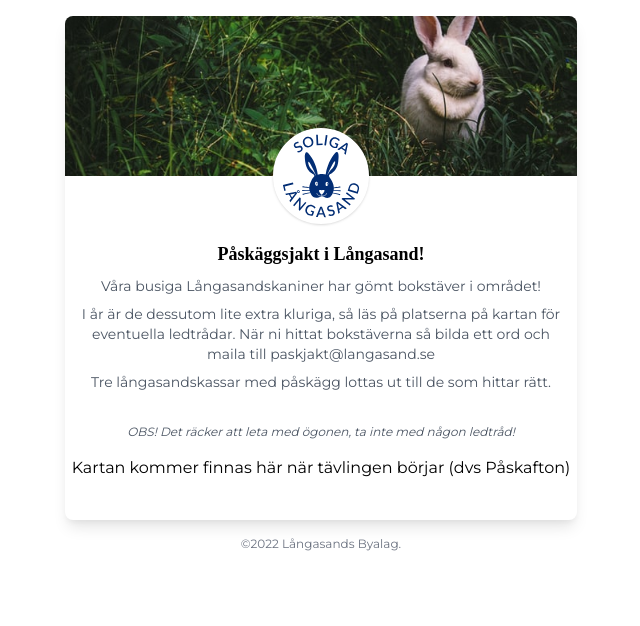
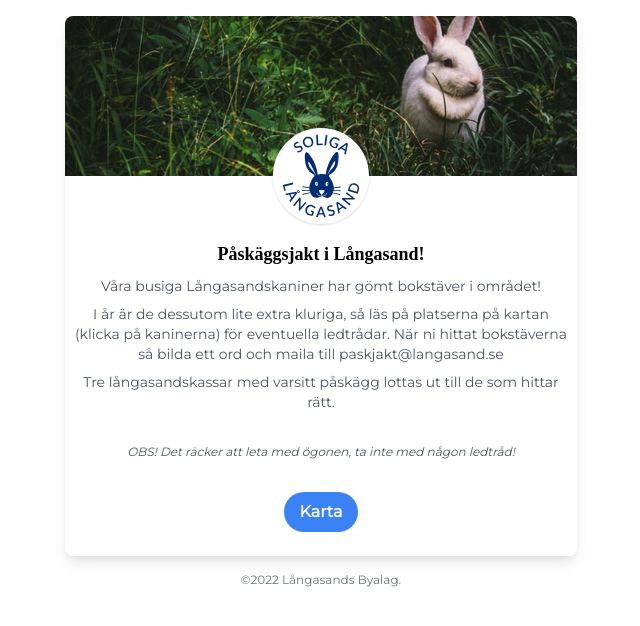
Before and after one commit to soligalangasand/soligalangasand.github.io, a Jekyll site: the page easter-hunt/index.html, which Jekyll copies as it is, in a window 1280 px wide. Shown: the top 626 px of the page, without its empty margins (319-959 px from the left). Built offline with Jekyll 4.4.1, drawn with Linux system fonts in a browser that asks for light colours; some web fonts are replaced.

Commit message:
Easter egg hunt map added

```diff
--- a/easter-hunt/index.html
+++ b/easter-hunt/index.html
@@ -35,13 +35,13 @@
         </p>
 
         <p class="text-sm my-2 text-gray-600 text-center">
-          I år är de dessutom lite extra kluriga, så läs på platserna på kartan för eventuella ledtrådar.
+          I år är de dessutom lite extra kluriga, så läs på platserna på kartan (klicka på kaninerna) för eventuella ledtrådar.
           När ni hittat bokstäverna så bilda ett ord och maila till
           <a href="mailto:paskjakt@langasand.se">paskjakt@langasand.se</a>
         </p>
 
         <p class="text-sm  my-2  text-gray-600 text-center">
-          Tre långasandskassar med påskägg lottas ut till de som hittar rätt.
+          Tre långasandskassar med varsitt påskägg lottas ut till de som hittar rätt.
         </p>
 
         <p class="text-xs mt-8 text-gray-600 text-center italic">
@@ -49,20 +49,13 @@
         </p>
       </div>
       <div>
-        <div class="my-4 px-1 text-center">
-            <h4>
-                Kartan kommer finnas här när tävlingen börjar (dvs Påskafton)
-            </h4>
-        </div>
-        <!--
         <div class="w-full mx-auto text-center mt-8">
           <a class="mx-auto" href="map_view.html">
             <button class="mx-auto bg-blue-500 hover:bg-blue-700 text-white font-bold py-2 px-4 rounded-full">
-              Karta här
+              Karta
             </button>
           </a>
         </div>
-        -->
       </div>
     </div>
 		<p class="text-center text-gray-500 text-xs mb-16">
```
Also changed, not shown: easter-hunt/map_view.html (added, +108 -0 lines), easter-hunt/lff_kanin.png (added).
